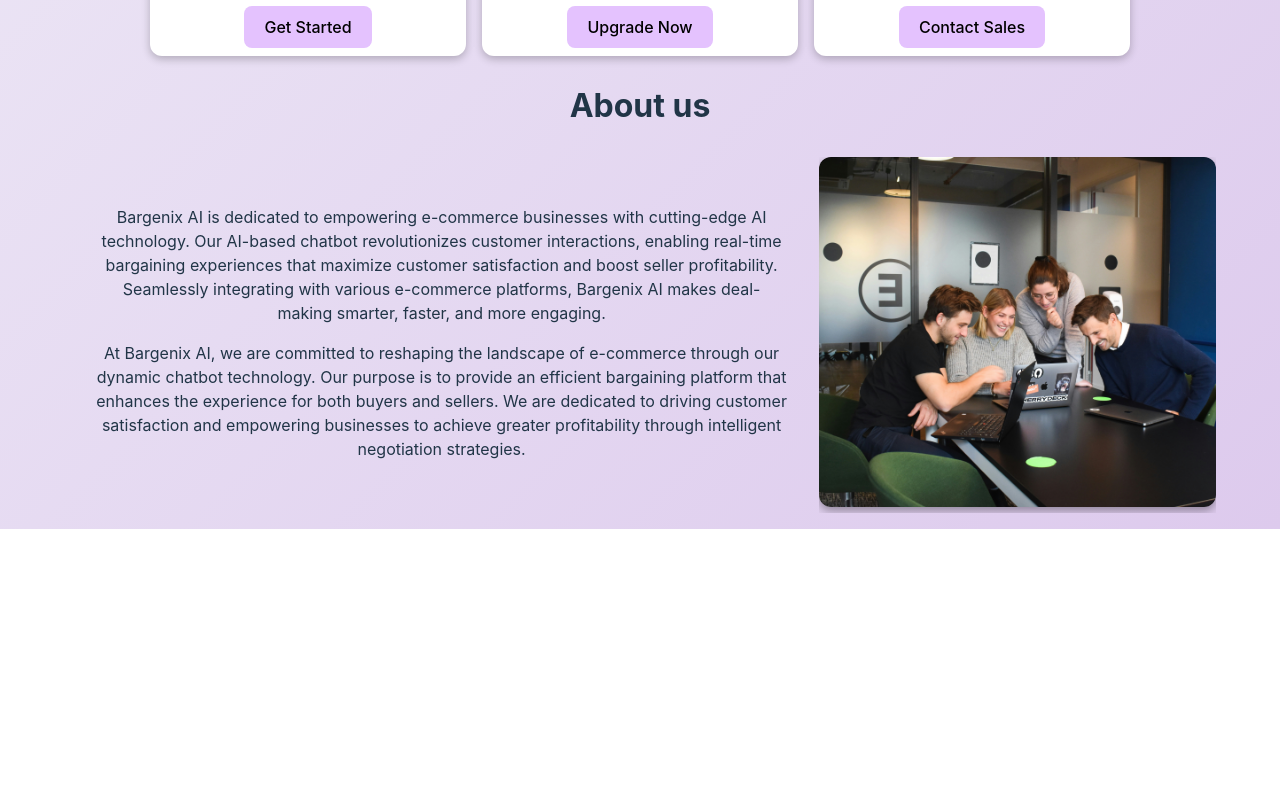
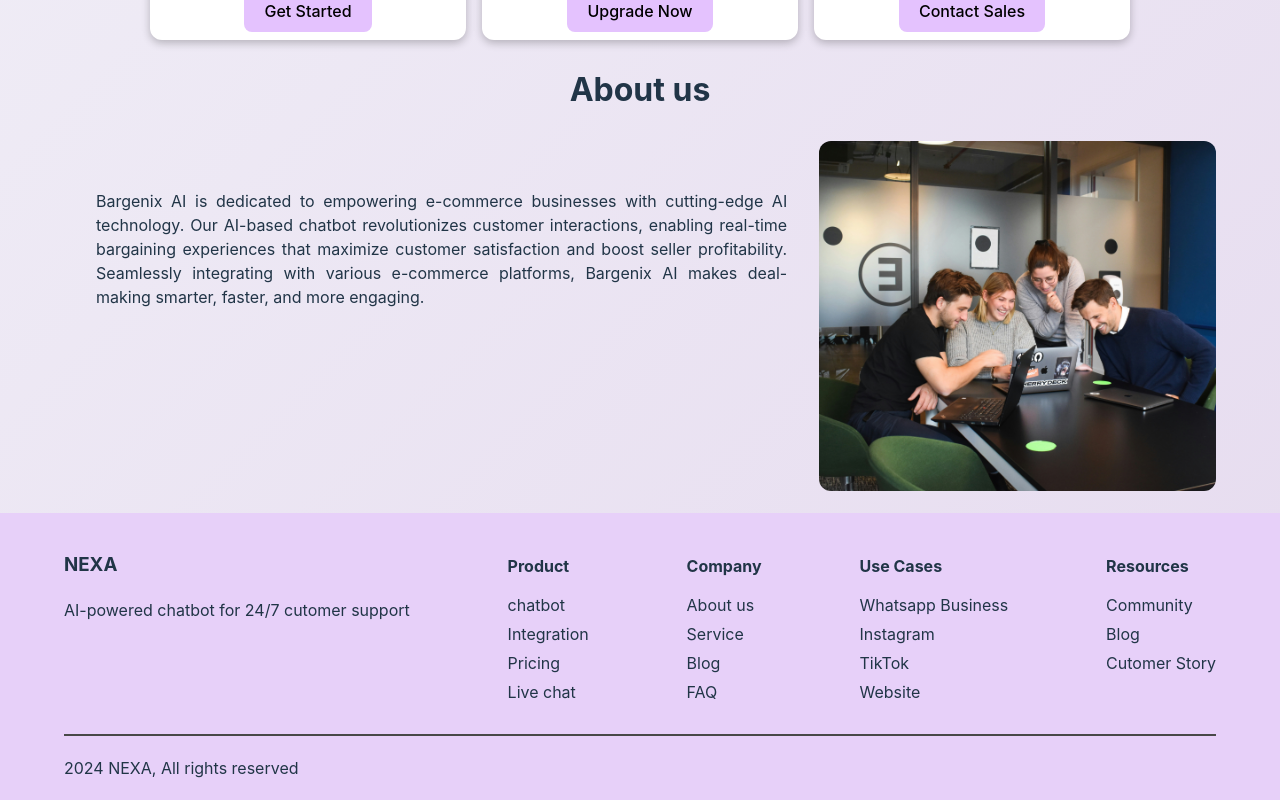
Before and after one commit to singhpriya147/Bargenix_Priya-Singh_Frontend, a React (Vite) app: page / in a window 1280 px wide. Shown: the part 1508-2308 px from the top of the page. Before the commit the page ends 2037 px from the top, so only its background shows below. Built offline with nearby package versions, Linux system fonts and the light colour scheme.

Commit message:
added footer section

```diff
--- a/src/App.css
+++ b/src/App.css
@@ -1,25 +1,40 @@
 #root {
-  /* max-width: 1280px; */
-  width:90%;
-  margin: 0 auto;
-  padding: 1rem;
-  /* text-align: center; */
-  /* background-color: aquamarine; */
+
+
+
+overflow: hidden;
+
 
 }
 
+.body-main {
+
+
+
+  width: 90%;
+  margin: 0 auto;
+  overflow: hidden;
+
+
+}
+.footer-section {
+  width: 100%;
+ background-color: #e7d0f9;
+ margin-top:1rem ;
+}
+
+.footer-content {
+  width: 90%;
+  margin: 0 auto;
+  padding: 20px 0;
+}
 .logo {
   height: 6em;
   padding: 1.5em;
   will-change: filter;
   transition: filter 300ms;
 }
-/* .logo:hover {
-  filter: drop-shadow(0 0 2em #646cffaa);
-}
-.logo.react:hover {
-  filter: drop-shadow(0 0 2em #61dafbaa);
-} */
+
 
 @keyframes logo-spin {
   from {
--- a/src/App.jsx
+++ b/src/App.jsx
@@ -6,18 +6,24 @@ import Pricing from './component/Pricing/Pricing'
 import About from './component/About/About'
 import Feature from './component/features/Feature'
 // import ChatBotComp from './component/chatBot/ChatBotComp'
+import Footer from './component/Footer/Footer'
 function App() {
 
 
   return (
     <>
-      <div>
+      <div className='body-main'>
         <Navbar />
         <Hero />
         <Feature />
-        {/* <ChatBotComp /> */}
+
         <Pricing />
         <About />
+      </div>
+      <div className='footer-section'>
+        <div className='footer-content'>
+          <Footer />
+        </div>
       </div>
     </>
   );
--- a/src/component/About/About.css
+++ b/src/component/About/About.css
@@ -11,8 +11,9 @@ align-items: center;
 }
 .about-detail{
  max-width:60%;
- text-align: center;
+ text-align: justify;
  padding: 2rem;
+
 }
 .about-img{
 
@@ -23,7 +24,7 @@ align-items: center;
   object-fit: cover;
    width: 100%;
   border-radius: 12px;
-  box-shadow: rgba(0, 0, 0, 0.35) 0px 4px 10px;
+  /* box-shadow: rgba(0, 0, 0, 0.35) 0px 4px 10px; */
 }
 @media (max-width:720px) {
   .about-main{
--- a/src/component/About/About.jsx
+++ b/src/component/About/About.jsx
@@ -17,14 +17,14 @@ const About = () => {
             AI makes deal-making smarter, faster, and more engaging.
           </p>
 
-          <p>
+          {/* <p>
             At Bargenix AI, we are committed to reshaping the landscape of
             e-commerce through our dynamic chatbot technology. Our purpose is to
             provide an efficient bargaining platform that enhances the
             experience for both buyers and sellers. We are dedicated to driving
             customer satisfaction and empowering businesses to achieve greater
             profitability through intelligent negotiation strategies.
-          </p>
+          </p> */}
         </div>
         <div className='about-img'>
           <img src={image} height={350} width={350} alt='' />
--- /dev/null
+++ b/src/component/Footer/Footer.css
@@ -0,0 +1,34 @@
+.footer-wrapper
+{
+ height:auto;
+ /* background-color: #e4c2fe; */
+ width: 100%;
+ display: flex;
+ flex-direction: column;
+ justify-content: flex-start;
+
+}
+.footer-upper{
+ display: flex;
+ flex-direction: row;
+ /* align-items: center; */
+ justify-content: space-between;
+}
+hr{
+  border: none; /* Remove default border */
+            height: 1.5px; /* Set line thickness */
+            background-color: #484848; /* Set line color */
+            width: 100%; /* Set line width */
+            margin: 20px auto; /* Add spacing and center align */
+}
+.footer-wrapper p{
+ line-height: 0.8rem;
+}
+@media (max-width:720px) {
+ /* .footer-wrapper{
+  flex-direction: column;
+ } */
+  .footer-upper{
+   flex-wrap: wrap;
+  }
+}
--- /dev/null
+++ b/src/component/Footer/Footer.jsx
@@ -0,0 +1,47 @@
+import './Footer.css'
+
+const Footer = () => {
+  return (
+    <div className='footer-wrapper'>
+      <div className='footer-upper'>
+        <div>
+          <h3>NEXA</h3>
+          <span>AI-powered chatbot for 24/7 cutomer support</span>
+        </div>
+        <div>
+          <h4>Product</h4>
+          <p>chatbot</p>
+          <p>Integration</p>
+          <p>Pricing</p>
+          <p>Live chat</p>
+        </div>
+        <div>
+          <h4>Company</h4>
+          <p>About us</p>
+          <p>Service</p>
+          <p>Blog</p>
+          <p>FAQ</p>
+        </div>
+        <div>
+          <h4>Use Cases</h4>
+          <p>Whatsapp Business</p>
+          <p>Instagram</p>
+          <p>TikTok</p>
+          <p>Website</p>
+        </div>
+        <div>
+          <h4>Resources</h4>
+          <p>Community</p>
+          <p>Blog</p>
+          <p>Cutomer Story</p>
+        </div>
+      </div>
+      <hr />
+      <div>
+        <span>2024 NEXA, All rights reserved</span>
+      </div>
+    </div>
+  );
+}
+
+export default Footer
--- a/src/index.css
+++ b/src/index.css
@@ -25,15 +25,16 @@ a:hover {
 body {
   margin: 0;
   display: flex;
-  /* place-items: center; */
+
   min-width: 320px;
   min-height: 100vh;
-  /* background-color: antiquewhite; */
+
 
 
 
   /* background-image: linear-gradient(135deg, #f5f7fa 0%, #c3cfe2 100%); */
-  background-image: linear-gradient(135deg, #f5f7fa 0%, #ddcaed 100%);
+  /* background-image: linear-gradient(135deg, #f5f7fa 0%, #ddcaed 100%); */
+  background-image: linear-gradient(135deg, #f5f7fa 0%, #e6dbef 100%);
 }
 
 h1 {
```
